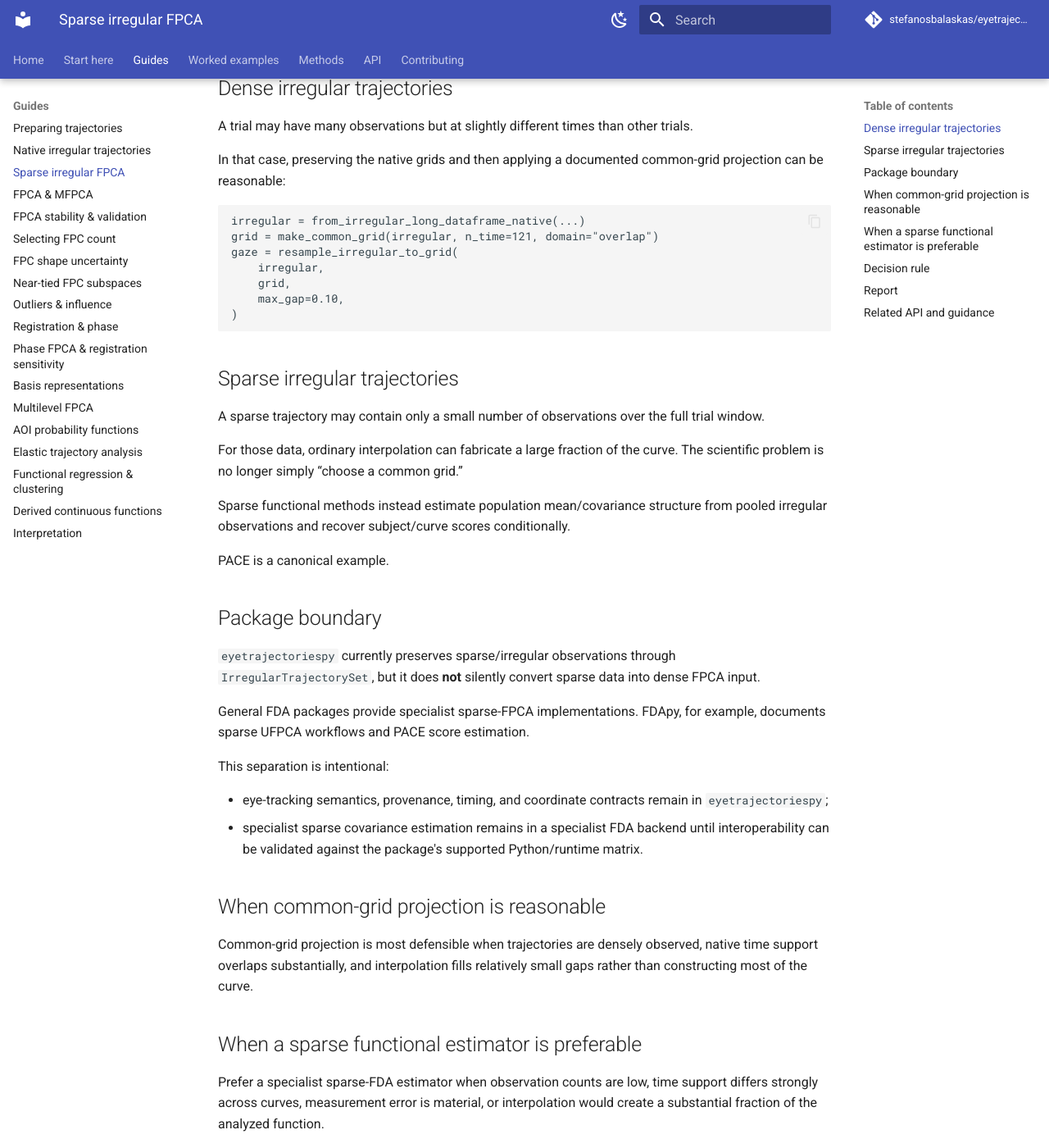
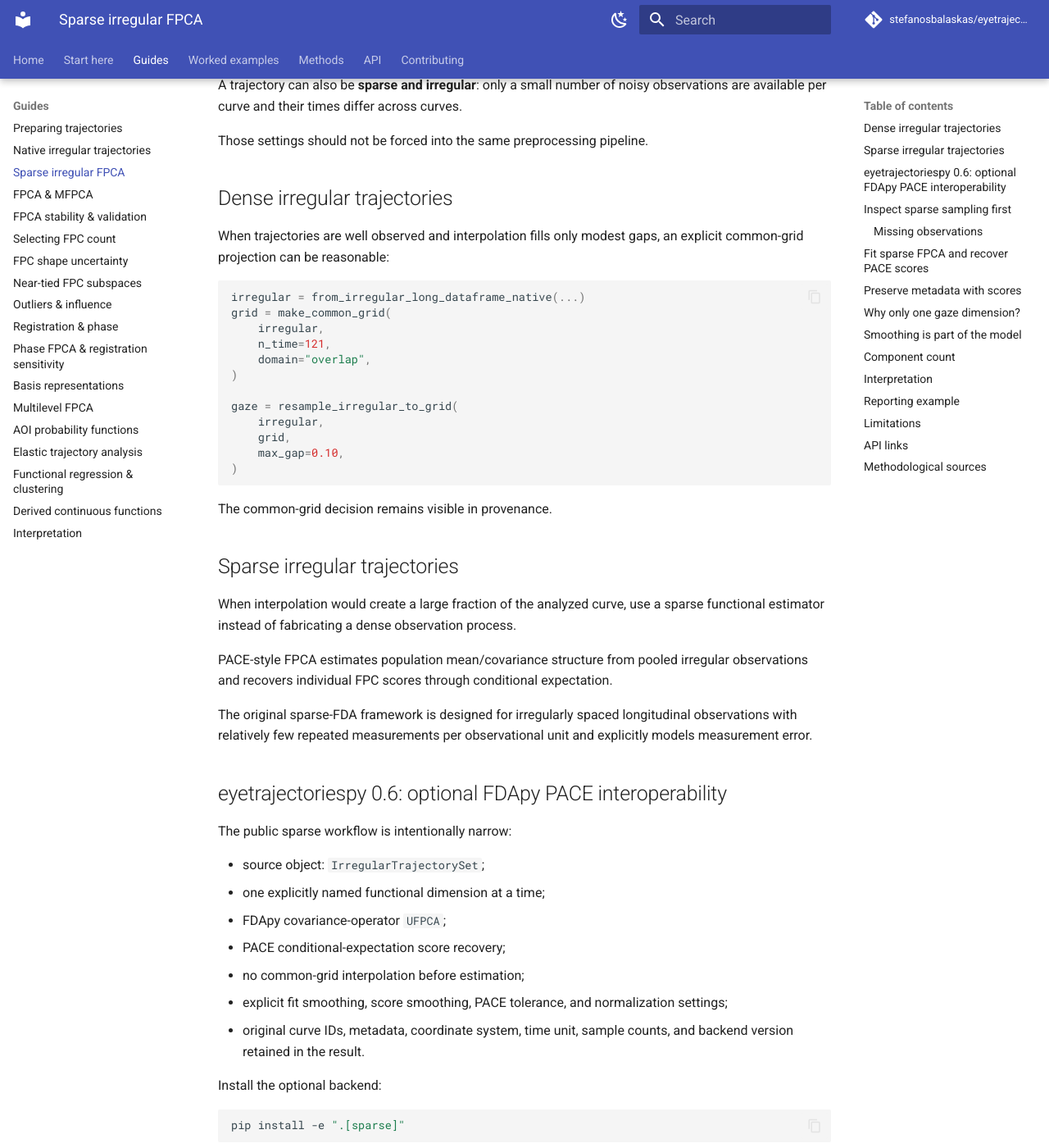
Before and after one commit to stefanosbalaskas/eyetrajectoriespy, an MkDocs documentation site: the page built from docs/guides/sparse-irregular-fpca.md, in a window 1280 px wide and 1400 px high, scrolled down 285 px. Shown: the whole window at 82% size. Built offline with MkDocs 1.6.1 and Material for MkDocs 9.7.7, drawn with Linux system fonts in a browser that asks for light colours; comment, search, counter and statistics services are not loaded; some of the changed text lies outside the part shown.

Commit message:
Upgrade sparse irregular guide for FDApy PACE interoperability

````diff
--- a/docs/guides/sparse-irregular-fpca.md
+++ b/docs/guides/sparse-irregular-fpca.md
@@ -1,75 +1,188 @@
-# Sparse irregular FPCA: when projection is not enough
+# Sparse irregular FPCA with PACE
 
 Irregular sampling and sparse sampling are related but different problems.
 
+A trajectory can be **irregular but dense**: many observations are available, but their exact times differ across curves.
+
+A trajectory can also be **sparse and irregular**: only a small number of noisy observations are available per curve and their times differ across curves.
+
+Those settings should not be forced into the same preprocessing pipeline.
+
 ## Dense irregular trajectories
 
-A trial may have many observations but at slightly different times than other trials.
+When trajectories are well observed and interpolation fills only modest gaps, an explicit common-grid projection can be reasonable:
 
-In that case, preserving the native grids and then applying a documented common-grid projection can be reasonable:
+```python
+irregular = from_irregular_long_dataframe_native(...)
+grid = make_common_grid(
+    irregular,
+    n_time=121,
+    domain="overlap",
+)
 
-    irregular = from_irregular_long_dataframe_native(...)
-    grid = make_common_grid(irregular, n_time=121, domain="overlap")
-    gaze = resample_irregular_to_grid(
-        irregular,
-        grid,
-        max_gap=0.10,
-    )
+gaze = resample_irregular_to_grid(
+    irregular,
+    grid,
+    max_gap=0.10,
+)
+```
+
+The common-grid decision remains visible in provenance.
 
 ## Sparse irregular trajectories
 
-A sparse trajectory may contain only a small number of observations over the full trial window.
+When interpolation would create a large fraction of the analyzed curve, use a sparse functional estimator instead of fabricating a dense observation process.
 
-For those data, ordinary interpolation can fabricate a large fraction of the curve. The scientific problem is no longer simply “choose a common grid.”
+PACE-style FPCA estimates population mean/covariance structure from pooled irregular observations and recovers individual FPC scores through conditional expectation.
 
-Sparse functional methods instead estimate population mean/covariance structure from pooled irregular observations and recover subject/curve scores conditionally.
+The original sparse-FDA framework is designed for irregularly spaced longitudinal observations with relatively few repeated measurements per observational unit and explicitly models measurement error.
 
-PACE is a canonical example.
+## eyetrajectoriespy 0.6: optional FDApy PACE interoperability
 
-## Package boundary
+The public sparse workflow is intentionally narrow:
 
-`eyetrajectoriespy` currently preserves sparse/irregular observations through `IrregularTrajectorySet`, but it does **not** silently convert sparse data into dense FPCA input.
+- source object: `IrregularTrajectorySet`;
+- one explicitly named functional dimension at a time;
+- FDApy covariance-operator `UFPCA`;
+- PACE conditional-expectation score recovery;
+- no common-grid interpolation before estimation;
+- explicit fit smoothing, score smoothing, PACE tolerance, and normalization settings;
+- original curve IDs, metadata, coordinate system, time unit, sample counts, and backend version retained in the result.
 
-General FDA packages provide specialist sparse-FPCA implementations. FDApy, for example, documents sparse UFPCA workflows and PACE score estimation.
+Install the optional backend:
 
-This separation is intentional:
+```bash
+pip install -e ".[sparse]"
+```
 
-- eye-tracking semantics, provenance, timing, and coordinate contracts remain in `eyetrajectoriespy`;
-- specialist sparse covariance estimation remains in a specialist FDA backend until interoperability can be validated against the package's supported Python/runtime matrix.
+## Inspect sparse sampling first
 
-## When common-grid projection is reasonable
+```python
+summary = sparse_dimension_summary(
+    irregular,
+    dimension="x",
+)
 
-Common-grid projection is most defensible when trajectories are densely observed, native time support overlaps substantially, and interpolation fills relatively small gaps rather than constructing most of the curve.
+print(summary)
+plot_sparse_irregular_dimension(
+    irregular,
+    dimension="x",
+)
+```
 
-## When a sparse functional estimator is preferable
+The summary includes observed counts, non-finite values, domain span, and observed-interval diagnostics.
 
-Prefer a specialist sparse-FDA estimator when observation counts are low, time support differs strongly across curves, measurement error is material, or interpolation would create a substantial fraction of the analyzed function.
+### Missing observations
 
-## Decision rule
+For the sparse backend, an absent observation should be represented as an **absent sample**, not a `NaN` value retained at a sampled time.
 
-Ask:
+`fit_sparse_fpca_fdapy()` therefore rejects non-finite values in the selected dimension instead of silently dropping or interpolating them.
 
-**Do I have enough actual observations per trajectory that interpolation is a minor representation step, or would interpolation create most of the curve?**
+If a tracker export contains rows with missing gaze, clean the native sparse representation explicitly before fitting and report that rule.
 
-If interpolation is doing most of the work, use a sparse functional estimator rather than pretending the trajectory was densely observed.
+## Fit sparse FPCA and recover PACE scores
 
-## Report
+```python
+result = fit_sparse_fpca_fdapy(
+    irregular,
+    dimension="x",
+    n_components=3,
+    fit_smoothing="PS",
+    score_smoothing="LP",
+    tol=1e-4,
+    normalize=False,
+)
+```
 
-For sparse functional analyses report:
+The backend estimator is FDApy `UFPCA(method="covariance")`. Scores are recovered with:
 
-- observations per curve;
-- native time-domain coverage;
-- measurement-error assumption;
-- mean/covariance smoothing method;
-- smoothing/bandwidth parameters;
-- score-recovery method;
-- number of retained components;
-- sensitivity to estimator tuning.
+```text
+transform(..., method="PACE")
+```
 
+FDApy documents PACE score estimation for sparse UFPCA and exposes the tolerance used when inverting the conditional score system.
 
-## Related API and guidance
+## Preserve metadata with scores
 
-- [Native irregular trajectory API](../reference/api.md#native-and-common-grid-import)
-- [Native irregular trajectories guide](irregular-trajectories.md)
-- [Worked irregular-sampling example](../examples/native-irregular.md)
-- [Assumptions and diagnostics](../methods/assumptions.md)
+```python
+scores = sparse_fpca_score_frame(result)
+print(scores.head())
+```
+
+The output starts with `curve_id`, preserves curve metadata, and then adds `SFPC1`, `SFPC2`, and so on.
+
+## Why only one gaze dimension?
+
+The current public contract is deliberately **univariate sparse PACE**.
+
+FDApy supports sparse multivariate functional-data representations and sparse MFPCA. However, the documented MFPCA score transform currently uses numerical integration or inner-product scores rather than PACE conditional-expectation scoring.
+
+Therefore:
+
+- `fit_sparse_fpca_fdapy(..., dimension="x")` is a valid sparse univariate PACE analysis of x(t);
+- fitting y(t) separately is another univariate analysis;
+- two separate univariate analyses are **not** equivalent to joint multivariate FPCA of [x(t), y(t)];
+- eyetrajectoriespy does not label the current adapter “multivariate PACE.”
+
+## Smoothing is part of the model
+
+The sparse estimator must estimate smooth mean/covariance structure from irregular observations.
+
+The defaults are explicit:
+
+- `fit_smoothing="PS"`;
+- `score_smoothing="LP"`;
+- `tol=1e-4`.
+
+These are not universally optimal values. Treat them as model settings and conduct sensitivity analysis when conclusions depend on them.
+
+## Component count
+
+`n_components` is explicit and cannot exceed the number of observed curves.
+
+Do not transfer a component count selected from interpolated dense FPCA automatically to sparse PACE. The estimand and score-recovery mechanism differ.
+
+Component-number selection for sparse FPCA should be justified using the sparse estimator's own diagnostics/model-selection strategy.
+
+## Interpretation
+
+A sparse FPC describes a dominant mode of variation in the latent smooth process estimated from pooled sparse observations.
+
+A PACE score is a conditional estimate of a curve's latent FPC score given its sparse observations and the fitted population mean/covariance structure.
+
+It is not the same object as a numerical-integration score computed from a densely observed curve.
+
+## Reporting example
+
+> Horizontal gaze trajectories were analyzed as sparsely observed functions without common-grid interpolation. Native curve-specific observation times were retained in an `IrregularTrajectorySet`. Univariate sparse FPCA was fitted using FDApy's covariance-operator UFPCA implementation with P-spline smoothing of the fitted functional structure. Individual scores were estimated using PACE conditional expectation with tolerance 1×10⁻⁴ and local-polynomial score smoothing. Three components were retained. Per-curve observation counts ranged from 8 to 15. Sensitivity analyses varied the smoothing configuration and retained dimension.
+
+Use `sparse_fpca_reporting_text()` as a reproducible starting point.
+
+## Limitations
+
+The current adapter does not:
+
+- provide joint x/y PACE scoring;
+- estimate a full sparse functional mixed model;
+- choose smoothing parameters automatically on theoretical grounds;
+- convert `NaN` placeholders into absent observations;
+- claim equivalence between PACE scores and dense-grid projection scores;
+- propagate all sparse-FPCA estimation uncertainty into downstream models.
+
+## API links
+
+- `sparse_dimension_summary()`
+- `plot_sparse_irregular_dimension()`
+- `to_fdapy_irregular()`
+- `fit_sparse_fpca_fdapy()`
+- `sparse_fpca_score_frame()`
+- `sparse_fpca_reporting_text()`
+- `SparseFPCAResult`
+
+## Methodological sources
+
+Yao, Müller, and Wang (2005) developed the sparse longitudinal FPCA framework based on pooled mean/covariance estimation and conditional score recovery.
+
+FDApy 1.0.3 documents `IrregularFunctionalData`, sparse `UFPCA`, covariance-operator estimation, and PACE score transformation.
+
+See the [references](../methods/references.md) and the [worked sparse PACE example](../examples/sparse-pace-fpca.md).
````
